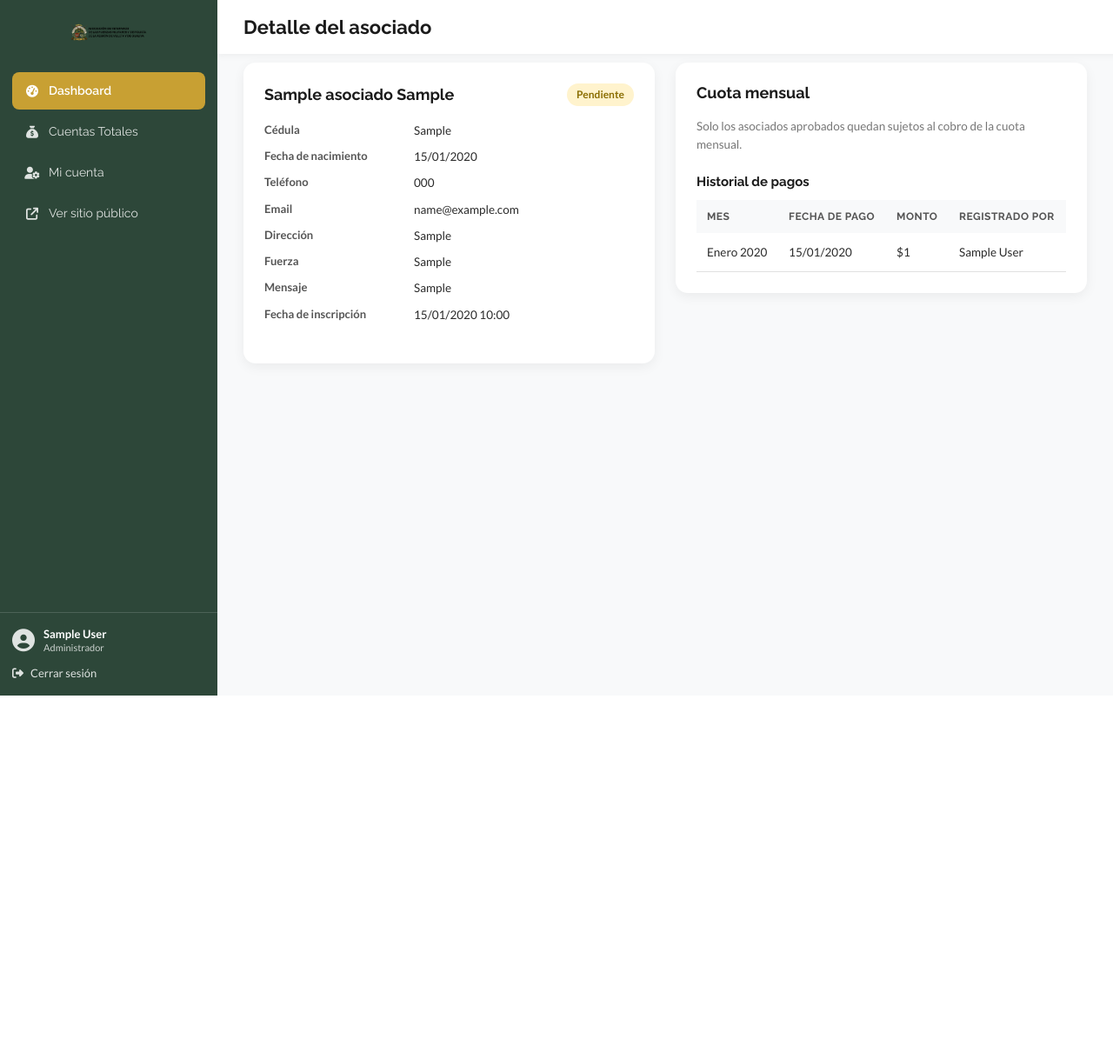
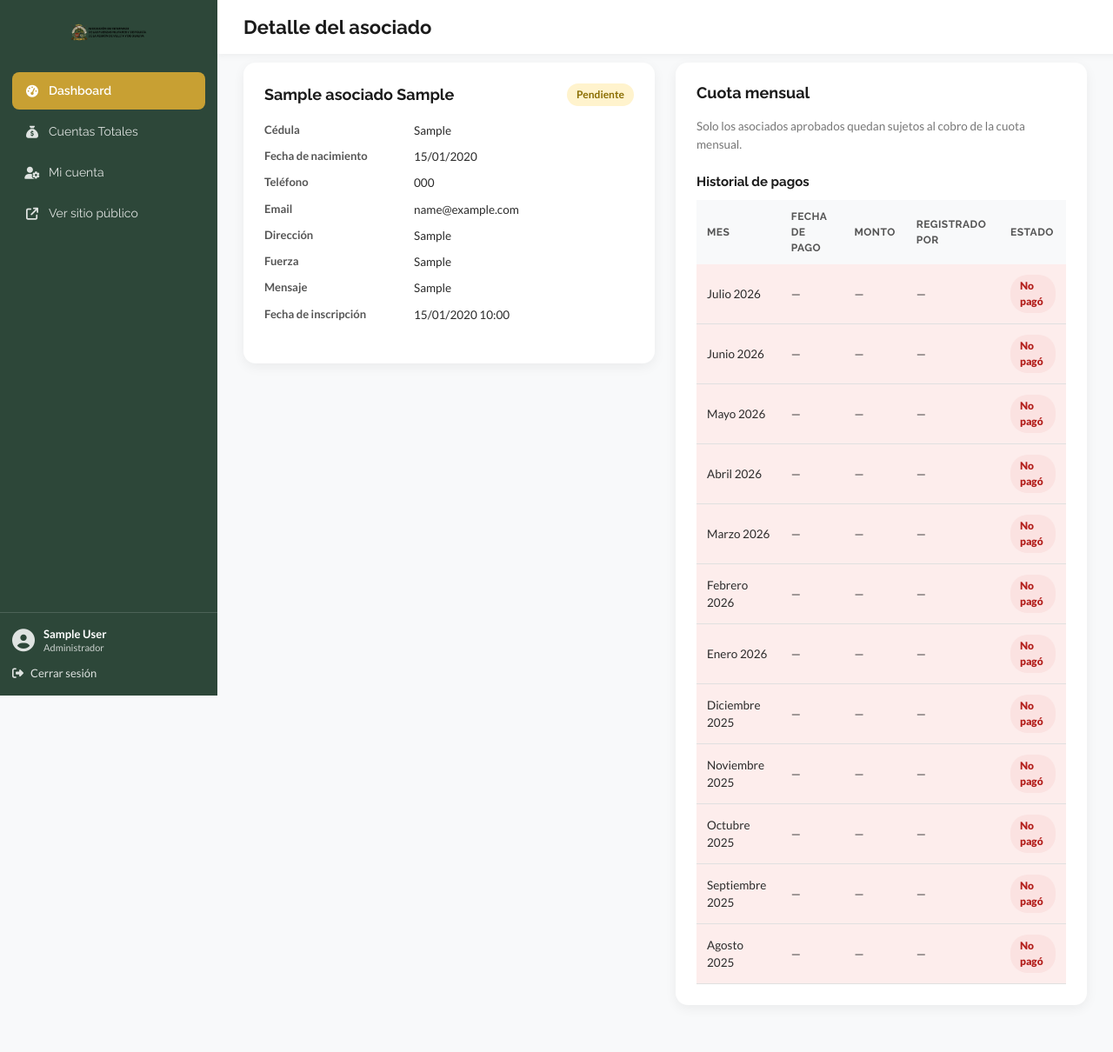
Before and after one commit to Albert-Gutierrez/asociacion_de_veteranos_de_villeta_y_gualiva, a PHP site: page /admin/asociado.php?id=1 in a window 1280 px wide. Shown: the whole page at 87% size. Before the commit the page ends 800 px from the top, so only its background shows below. Run offline with PHP 8.4, Linux system fonts and the light colour scheme; the visitor is signed in with stand-in values (Sample User, id 1); tables that the repository leaves empty hold one stand-in row (values such as "Sample post").

Commit message:
Mostrar los 12 meses completos en el historial de pagos del asociado
El historial solo listaba los meses con pago registrado; ahora muestra
los ultimos 12 meses igual que el dashboard y Cuentas Totales, con la
fila en verde y "Pago" si esta pagado, o en rojo y "No pago" si no,
reflejando exactamente lo que hay guardado en pagos_cuota.

```diff
--- a/admin/asociado.php
+++ b/admin/asociado.php
@@ -36,13 +36,24 @@ $stmtPagos = $pdo->prepare(
 $stmtPagos->execute(['id' => $id]);
 $pagos = $stmtPagos->fetchAll();
 
+$pagosPorMes = [];
+foreach ($pagos as $p) {
+    $pagosPorMes[$p['anio'] . '-' . $p['mes']] = $p;
+}
+
 $ciclo = obtenerCicloPago();
-$yaPagoCicloActual = false;
-foreach ($pagos as $p) {
-    if ((int) $p['anio'] === $ciclo['anio'] && (int) $p['mes'] === $ciclo['mes']) {
-        $yaPagoCicloActual = true;
-        break;
-    }
+$yaPagoCicloActual = isset($pagosPorMes[$ciclo['anio'] . '-' . $ciclo['mes']]);
+
+// Historial mes a mes (últimos 12 meses, igual que en el dashboard y en
+// Cuentas Totales, reflejando exactamente lo que hay guardado en pagos_cuota).
+$historialMeses = [];
+foreach (obtenerUltimos12Meses() as $m) {
+    $pago = $pagosPorMes[$m['anio'] . '-' . $m['mes']] ?? null;
+    $historialMeses[] = [
+        'anio' => $m['anio'],
+        'mes' => $m['mes'],
+        'pago' => $pago,
+    ];
 }
 
 $tituloPagina = 'Detalle del asociado';
@@ -121,19 +132,27 @@ function e(string $v): string
         <h3 class="admin-subtitulo">Historial de pagos</h3>
         <table class="admin-tabla">
             <thead>
-                <tr><th>Mes</th><th>Fecha de pago</th><th>Monto</th><th>Registrado por</th></tr>
+                <tr><th>Mes</th><th>Fecha de pago</th><th>Monto</th><th>Registrado por</th><th>Estado</th></tr>
             </thead>
             <tbody>
-                <?php foreach ($pagos as $p): ?>
-                    <tr>
-                        <td><?= nombreMes((int) $p['mes']) ?> <?= (int) $p['anio'] ?></td>
-                        <td><?= e((new DateTime($p['fecha_pago']))->format('d/m/Y')) ?></td>
-                        <td><?= formatoPesos((float) $p['monto']) ?></td>
-                        <td><?= $p['registrado_por_nombre'] ? e($p['registrado_por_nombre']) : '—' ?></td>
+                <?php foreach ($historialMeses as $h): ?>
+                    <?php $p = $h['pago']; ?>
+                    <tr class="<?= $p ? 'fila-cuota-pagado' : 'fila-cuota-moroso' ?>">
+                        <td><?= nombreMes($h['mes']) ?> <?= $h['anio'] ?></td>
+                        <td><?= $p ? e((new DateTime($p['fecha_pago']))->format('d/m/Y')) : '—' ?></td>
+                        <td><?= $p ? formatoPesos((float) $p['monto']) : '—' ?></td>
+                        <td><?= $p && $p['registrado_por_nombre'] ? e($p['registrado_por_nombre']) : '—' ?></td>
+                        <td>
+                            <?php if ($p): ?>
+                                <span class="badge-cuota badge-cuota-pagado">Pagó</span>
+                            <?php else: ?>
+                                <span class="badge-cuota badge-cuota-vencido">No pagó</span>
+                            <?php endif; ?>
+                        </td>
                     </tr>
                 <?php endforeach; ?>
-                <?php if ($pagos === []): ?>
-                    <tr><td colspan="4" class="admin-tabla-vacia">Sin pagos registrados todavía.</td></tr>
+                <?php if ($historialMeses === []): ?>
+                    <tr><td colspan="5" class="admin-tabla-vacia">Sin historial de cuotas todavía.</td></tr>
                 <?php endif; ?>
             </tbody>
         </table>
--- a/admin/css/admin.css
+++ b/admin/css/admin.css
@@ -408,6 +408,14 @@ body.login-body {
     padding: 30px !important;
 }
 
+.fila-cuota-pagado {
+    background: #EFFAF1;
+}
+
+.fila-cuota-moroso {
+    background: #FDEDEC;
+}
+
 .btn-tabla {
     display: inline-block;
     background: var(--color-bg-light);
```
